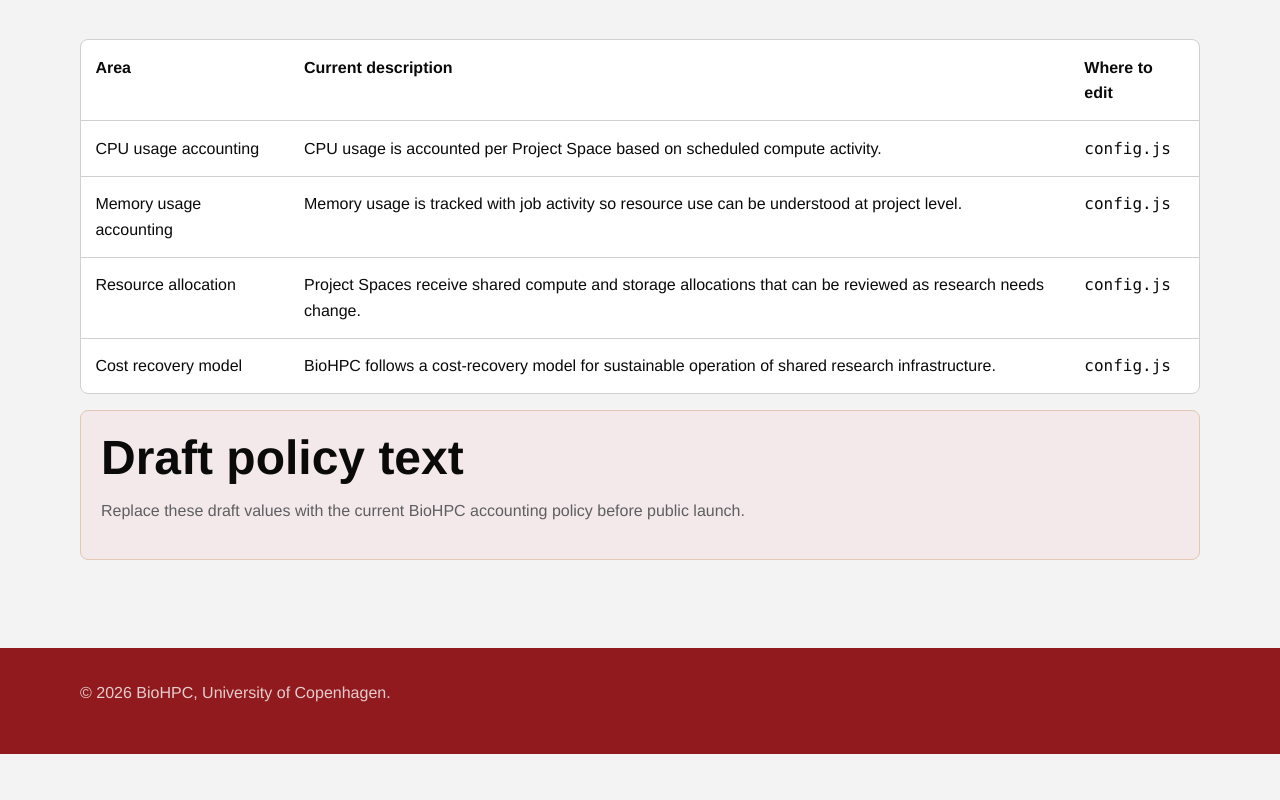
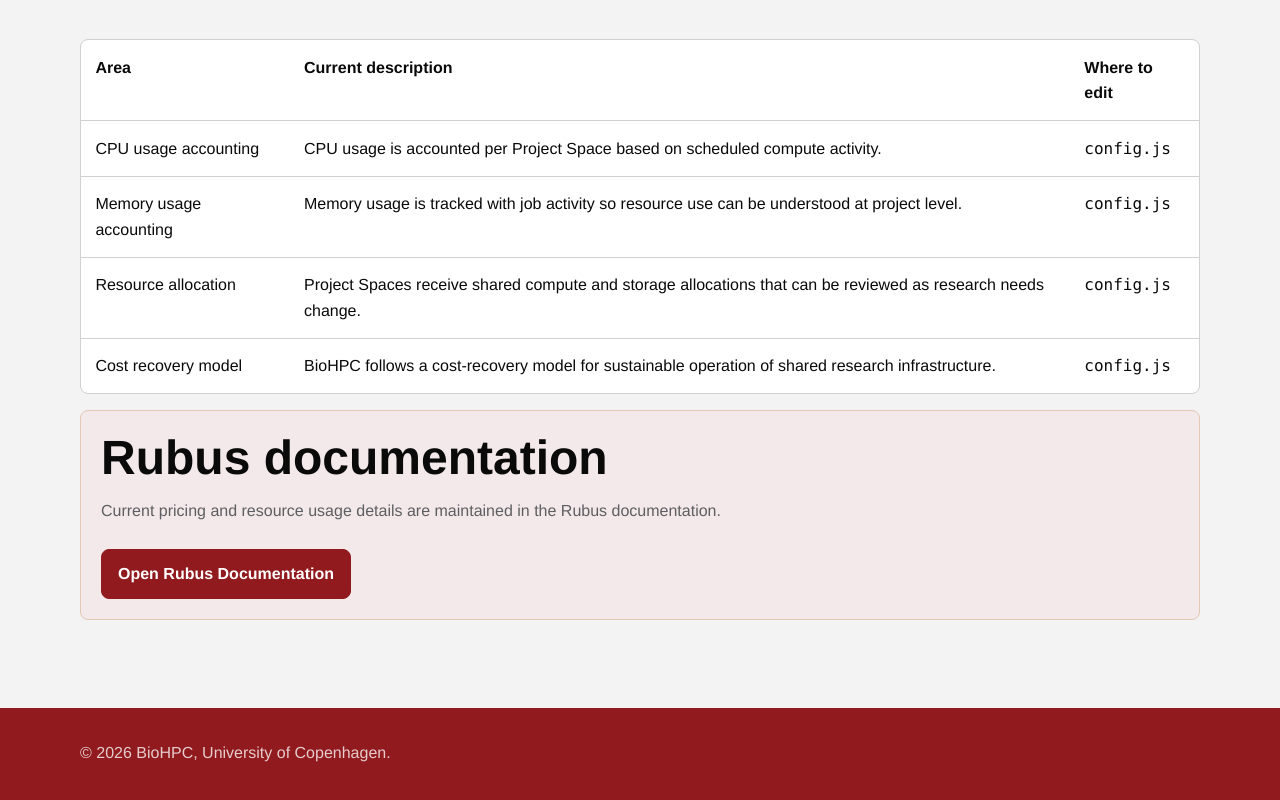
Before and after one commit to bentpetersendk/biohpc.github.io, a plain HTML site: page website-v2/pricing.html in a window 1280 px wide. Shown: the part 634-1434 px from the top of the page. Before the commit the page ends 1388 px from the top, so only its background shows below. Drawn offline with Linux system fonts and the light colour scheme.

Commit message:
Point pricing documentation to Rubus

```diff
--- a/website-v2/config.js
+++ b/website-v2/config.js
@@ -3,7 +3,7 @@ const siteConfig = {
     piRegistrationForm: "https://airtable.com/PLACEHOLDER_PI_REGISTRATION",
     projectSpaceRequestForm: "https://airtable.com/PLACEHOLDER_PROJECT_SPACE_REQUEST",
     userRequestForm: "https://airtable.com/PLACEHOLDER_USER_REQUEST",
-    documentation: "https://airtable.com/PLACEHOLDER_DOCUMENTATION",
+    documentation: "https://rubus.ku.dk/",
     support: "https://airtable.com/PLACEHOLDER_SUPPORT"
   },
   contact: {
@@ -17,6 +17,6 @@ const siteConfig = {
     memoryAccounting: "Memory usage is tracked with job activity so resource use can be understood at project level.",
     resourceAllocation: "Project Spaces receive shared compute and storage allocations that can be reviewed as research needs change.",
     costRecovery: "BioHPC follows a cost-recovery model for sustainable operation of shared research infrastructure.",
-    note: "Replace these draft values with the current BioHPC accounting policy before public launch."
+    note: "Current pricing and resource usage details are maintained in the Rubus documentation."
   }
 };
--- a/website-v2/pricing.html
+++ b/website-v2/pricing.html
@@ -11,7 +11,7 @@
     <header class="site-header"><div class="container header-inner"><a class="site-logo" href="index.html">BioHPC</a><nav class="site-nav" aria-label="Primary navigation"><a href="index.html">Home</a><a href="getting-access.html">Getting Access</a><a href="project-spaces.html">Project Spaces</a><a href="documentation.html">Documentation</a><a href="pricing.html">Pricing</a><a href="contact.html">Contact</a></nav></div></header>
     <main>
       <section class="page-hero"><div class="container"><p class="eyebrow">Usage and accounting</p><h1>Pricing and Resource Usage</h1><p class="lead">BioHPC usage is organized around Project Spaces so PIs can understand compute, memory, and allocation at the level of their research projects.</p></div></section>
-      <section class="section"><div class="container"><table class="resource-table"><thead><tr><th>Area</th><th>Current description</th><th>Where to edit</th></tr></thead><tbody><tr><td>CPU usage accounting</td><td data-text="pricing.cpuAccounting"></td><td><code>config.js</code></td></tr><tr><td>Memory usage accounting</td><td data-text="pricing.memoryAccounting"></td><td><code>config.js</code></td></tr><tr><td>Resource allocation</td><td data-text="pricing.resourceAllocation"></td><td><code>config.js</code></td></tr><tr><td>Cost recovery model</td><td data-text="pricing.costRecovery"></td><td><code>config.js</code></td></tr></tbody></table><div class="callout spaced"><h2>Draft policy text</h2><p data-text="pricing.note"></p></div></div></section>
+      <section class="section"><div class="container"><table class="resource-table"><thead><tr><th>Area</th><th>Current description</th><th>Where to edit</th></tr></thead><tbody><tr><td>CPU usage accounting</td><td data-text="pricing.cpuAccounting"></td><td><code>config.js</code></td></tr><tr><td>Memory usage accounting</td><td data-text="pricing.memoryAccounting"></td><td><code>config.js</code></td></tr><tr><td>Resource allocation</td><td data-text="pricing.resourceAllocation"></td><td><code>config.js</code></td></tr><tr><td>Cost recovery model</td><td data-text="pricing.costRecovery"></td><td><code>config.js</code></td></tr></tbody></table><div class="callout spaced"><h2>Rubus documentation</h2><p data-text="pricing.note"></p><div class="actions"><a class="button" data-href="urls.documentation" href="#">Open Rubus Documentation</a></div></div></div></section>
     </main>
     <footer class="footer"><div class="container"><p>&copy; <span data-current-year></span> BioHPC, University of Copenhagen.</p></div></footer>
     <script src="config.js"></script><script src="script.js"></script>
```
